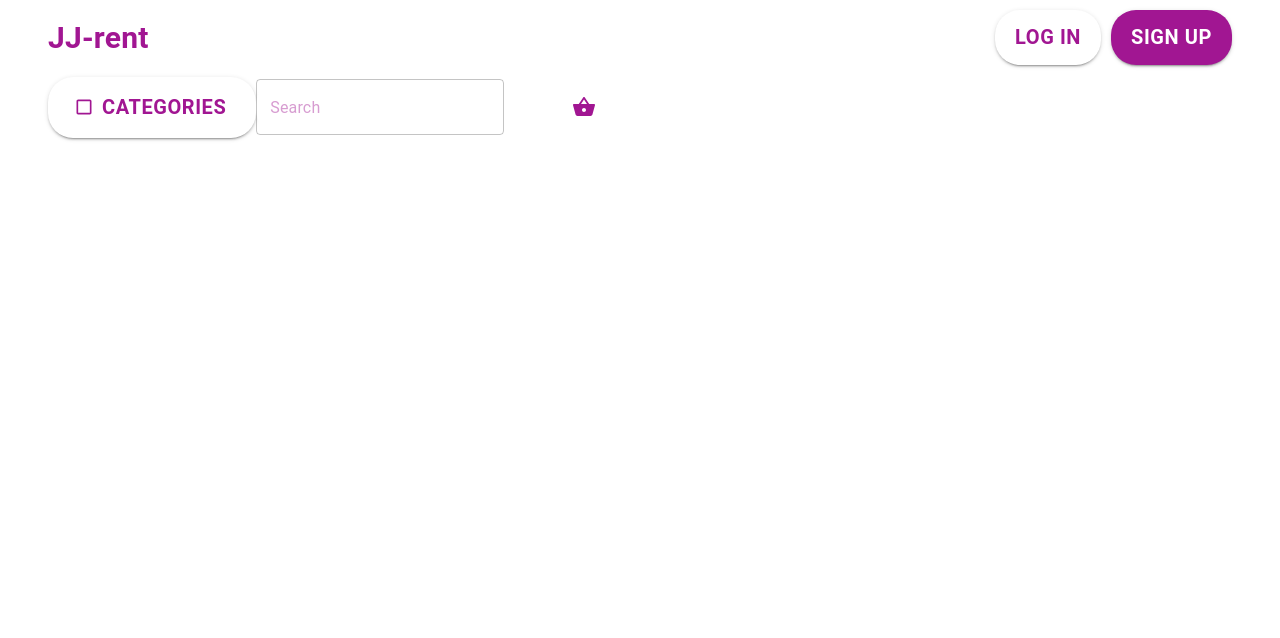
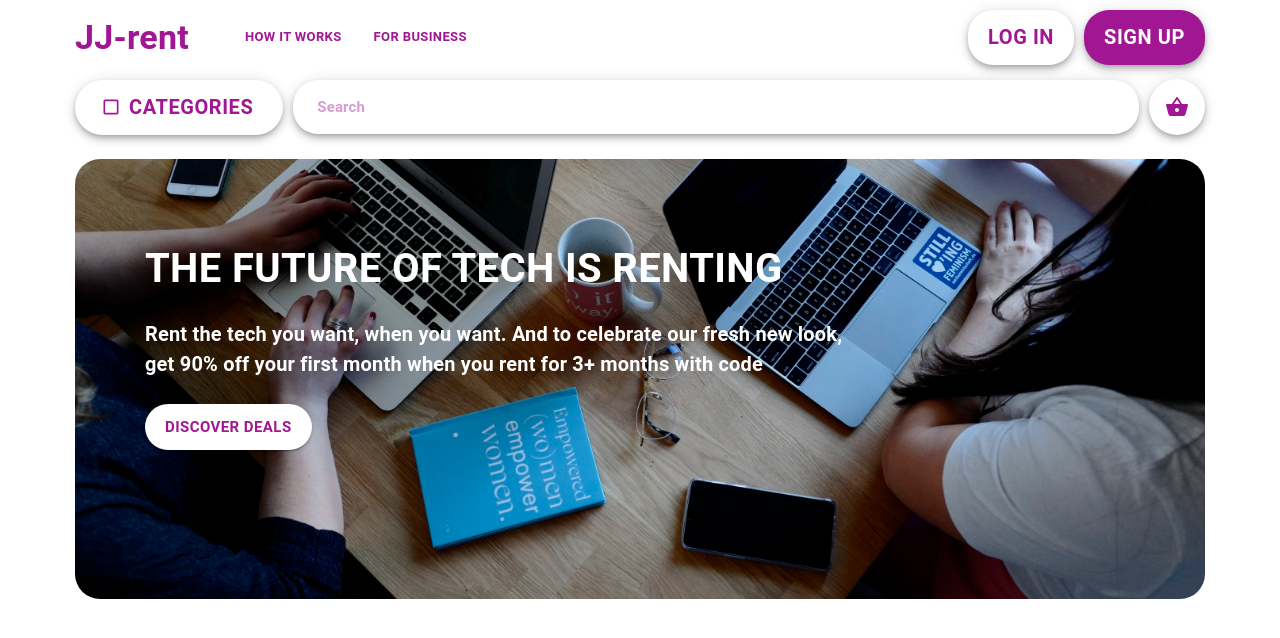
Before and after one commit to Juliusls/Client-jjrent, a React (Create React App) app: page / in a window 1280 px wide. Shown: the top 638 px of the page. Built offline with nearby package versions, Linux system fonts and the light colour scheme.

Commit message:
Finishing up Navbar and Jumbotron styling

```diff
--- a/src/App.js
+++ b/src/App.js
@@ -2,16 +2,26 @@ import React from 'react'
 import { useQuery } from '@apollo/client'
 import './styles.css'
 import { BrowserRouter as Router, Switch, Route } from 'react-router-dom'
+import { makeStyles } from '@material-ui/core/styles'
 
 import Navbar from './components/Navigation/Navbar'
 import Phones from './components/Phones'
 import Laptops from './components/Laptops'
+import Jumbotron from './components/Jumbotron'
 
 import Container from '@material-ui/core/Container'
 
 import { ALL_PHONES } from './queries'
 
+const useStyles = makeStyles({
+	root: {
+		paddingLeft: 75,
+		paddingRight: 75,
+	},
+})
+
 const App = () => {
+	const classes = useStyles()
 	const result = useQuery(ALL_PHONES)
 
 	if (result.loading)  {
@@ -20,8 +30,9 @@ const App = () => {
 
 	return (
 		<Router>
-			<Container maxWidth="xl">
+			<Container maxWidth='xl' className={classes.root}>
 				<Navbar />
+				<Jumbotron />
 				<Switch>
 					<Route path='/laptops'>
 						<Laptops />
--- /dev/null
+++ b/src/components/Jumbotron.js
@@ -0,0 +1,55 @@
+import React from 'react'
+
+import { makeStyles } from '@material-ui/core/styles'
+
+import { Typography, Button } from '@material-ui/core'
+
+const useStyles = makeStyles(theme => ({
+	title: {
+		color: theme.palette.common.white,
+		textTransform: 'uppercase',
+		fontWeight: 'bold',
+		fontSize: 40,
+		marginTop: 60,
+		marginLeft: 50,
+		maxWidth: 700
+	},
+	text: {
+		color: theme.palette.common.white,
+		fontWeight: 'bold',
+		fontSize: 20,
+		marginTop: 20,
+		marginLeft: 50,
+		maxWidth: 700
+	},
+	buttonDiscover: {
+		color: theme.palette.primary.main,
+		backgroundColor: theme.palette.common.white,
+		borderRadius: 25,
+		paddingTop: 10,
+		paddingBottom: 10,
+		paddingRight: 20,
+		paddingLeft: 20,
+		marginTop: 25,
+		marginLeft: 50,
+		fontSize: 15,
+		fontWeight: 'bold',
+		'&:hover': {
+			backgroundColor: theme.palette.common.white,
+		}
+	},
+}))
+
+const Jumbotron = () => {
+	const classes = useStyles()
+	return (
+		<div className='centerlizeJumbotron'>
+			<Typography classes={{ root: classes.title}}>The future of tech is renting</Typography>
+			<Typography classes={{ root: classes.text}}>Rent the tech you want, when you want. And to celebrate our fresh new look, get 90% off your first month when you rent for 3+ months with code</Typography>
+			<Button variant="contained" className={classes.buttonDiscover}>Discover deals</Button>
+
+		</div>
+	)
+}
+
+export default Jumbotron
--- a/src/components/Navigation/Navbar.js
+++ b/src/components/Navigation/Navbar.js
@@ -1,6 +1,6 @@
 import React, { useState } from 'react'
 import { makeStyles } from '@material-ui/core/styles'
-import { Button, Typography, Toolbar, AppBar, Fab, IconButton } from '@material-ui/core'
+import { Button, Typography, Toolbar, AppBar, Fab } from '@material-ui/core'
 import CheckBoxOutlineBlankIcon from '@material-ui/icons/CheckBoxOutlineBlank'
 import ShoppingBasketIcon from '@material-ui/icons/ShoppingBasket'
 
@@ -17,10 +17,22 @@ const useStyles = makeStyles(theme => ({
 		flexGrow: 1,
 	},
 	title: {
-		flexGrow: 1,
 		color: theme.palette.primary.main,
-		fontSize: 30,
 		fontWeight: 'bold',
+		marginRight: 40,
+	},
+	buttonOthers: {
+		color: theme.palette.primary.main,
+		backgroundColor: theme.palette.common.white,
+		borderRadius: 25,
+		fontSize: 13,
+		fontWeight: 'bold',
+		boxShadow: 'none',
+		'&:hover': {
+			opacity: 0.5,
+			backgroundColor: theme.palette.common.white,
+			boxShadow: 'none',
+		}
 	},
 	buttonLogin: {
 		color: theme.palette.primary.main,
@@ -33,9 +45,10 @@ const useStyles = makeStyles(theme => ({
 		margin: 10,
 		fontSize: 20,
 		fontWeight: 'bold',
+		boxShadow: theme.shadows[5],
 		'&:hover': {
 			backgroundColor: theme.palette.common.white,
-			boxShadow: 3,
+			boxShadow: theme.shadows[10],
 		}
 	},
 	buttonSignup: {
@@ -48,35 +61,56 @@ const useStyles = makeStyles(theme => ({
 		paddingLeft: 20,
 		fontSize: 20,
 		fontWeight: 'bold',
+		boxShadow: theme.shadows[5],
 		'&:hover': {
 			backgroundColor: theme.palette.common.white,
 			color: theme.palette.primary.main,
-			boxShadow: 20,
+			boxShadow: theme.shadows[10],
 		}
 	},
 	buttonCategories: {
 		color: theme.palette.primary.main,
 		backgroundColor: theme.palette.common.white,
-		borderRadius: 25,
-		paddingTop: 13,
-		paddingBottom: 13,
+		borderRadius: 30,
+		paddingTop: 10,
+		paddingBottom: 10,
 		paddingRight: 30,
 		paddingLeft: 30,
 		fontSize: 20,
 		fontWeight: 'bold',
+		boxShadow: theme.shadows[5],
 		'&:hover': {
 			backgroundColor: theme.palette.common.white,
-			boxShadow: 3,
+			boxShadow: theme.shadows[10],
 		}
 	},
 	buttonCart: {
+		color: theme.palette.primary.main,
 		backgroundColor: 'white',
-		borderColor: theme.palette.primary.main,
-		boxShadow: 'none',
+		boxShadow: theme.shadows[5],
 		'&:hover': {
 			backgroundColor: theme.palette.common.white,
-			boxShadow: 3,
+			boxShadow: theme.shadows[10],
 		}
+	},
+	topContainer: {
+		display: 'flex',
+		justifyContent: 'space-between',
+	},
+	containerLogo: {
+		flexGrow: 1,
+		display: 'flex',
+		justifyContent: 'flex-start',
+		alignItems: 'center'
+
+	},
+	bottomContainer: {
+		display: 'flex',
+	},
+	searchField: {
+		flexGrow: 1,
+		marginLeft: 10,
+		marginRight: 10,
 	}
 }))
 
@@ -93,14 +127,18 @@ const Navbar = () => {
 	return (
 		<div className={classes.root}>
 			<AppBar position="static" className={classes.appbar}>
-				<Toolbar id='top-navbar'>
-					<Typography variant="h6" className={classes.title}>
-						JJ-rent
-					</Typography>
-					<Button variant="contained" className={classes.buttonLogin}>Log In</Button>
-					<Button variant="contained" className={classes.buttonSignup}>Sign Up</Button>
+				<Toolbar id='top-navbar' classes={classes.topContainer} style={{ padding: 0 }}>
+					<div className={classes.containerLogo}>
+						<Typography variant="h4" className={classes.title}>JJ-rent</Typography>
+						<Button variant="contained" className={classes.buttonOthers}>How it works</Button>
+						<Button variant="contained" className={classes.buttonOthers}>For Business</Button>
+					</div>
+					<div>
+						<Button variant="contained" className={classes.buttonLogin}>Log In</Button>
+						<Button variant="contained" className={classes.buttonSignup}>Sign Up</Button>
+					</div>
 				</Toolbar>
-				<Toolbar id='bottom-navbar'>
+				<Toolbar id='bottom-navbar' classes={classes.bottomContainer} style={{ padding: 0 }}>
 					<Button
 						aria-controls="simple-menu"
 						variant="contained"
@@ -112,13 +150,12 @@ const Navbar = () => {
 					>
 						Categories
 					</Button>
-					<SearchField />
+					<div className={classes.searchField}>
+						<SearchField />
+					</div>
 					<Fab color="primary" aria-label="add" className={classes.buttonCart}>
 						<ShoppingBasketIcon />
 					</Fab>
-					<IconButton color="primary" className={classes.buttonCart}>
-						<ShoppingBasketIcon />
-					</IconButton>
 				</Toolbar>
 				<CategoriesMenu menuIsOpen={menuIsOpen} handleClose={handleClose} />
 			</AppBar>
--- a/src/components/Navigation/SearchField.js
+++ b/src/components/Navigation/SearchField.js
@@ -10,15 +10,22 @@ const useStyles = makeStyles(theme => ({
 		borderRadius: 25,
 		fontWeight: 'bold',
 		borderColor: theme.palette.primary.main,
+		boxShadow: theme.shadows[5],
 		'&:hover': {
 			color: theme.palette.primary.main,
-			boxShadow: 'none',
+			boxShadow: theme.shadows[10],
 			borderColor: theme.palette.primary.main,
 		}
 	},
 	inputStyles: {
 		color: theme.palette.primary.main,
-	}
+		fontWeight: 'bold',
+		fontSize: 15,
+		paddingLeft: 10,
+	},
+	noBorder: {
+		border: 'none',
+	},
 }))
 
 const SearchField = () => {
@@ -30,8 +37,10 @@ const SearchField = () => {
 			className={classes.searchField}
 			placeholder='Search'
 			variant="outlined"
+			fullWidth
 			InputProps={{
 				className: classes.inputStyles,
+				classes:{ notchedOutline: classes.noBorder }
 			}}
 		/>
 	)
--- a/src/styles.css
+++ b/src/styles.css
@@ -2,3 +2,15 @@ body{
 	margin:0;
 	padding: 0;
 }
+
+.centerlizeJumbotron {
+	width: 'inherit';
+	height: 400px;
+	background-image: url('./Images/backgroundImage.jpeg');
+	background-position: center;
+	background-size: cover;
+	color: white;
+	padding: 20px;
+	border-radius: 25px;
+	margin-top: 20px;
+}
```
Also changed, not shown: src/Images/backgroundImage.jpeg (added).
